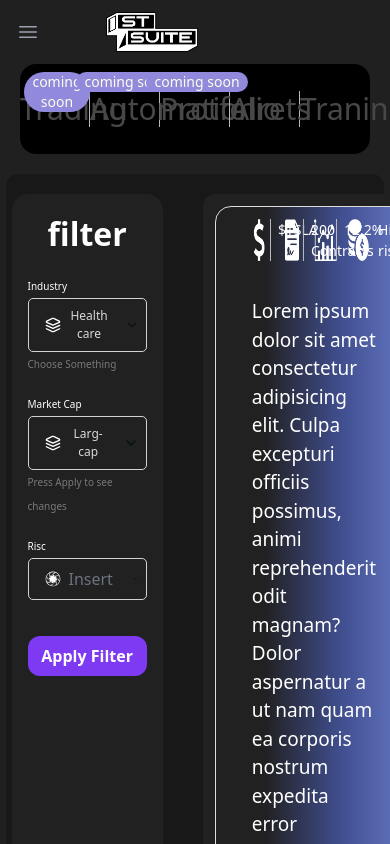
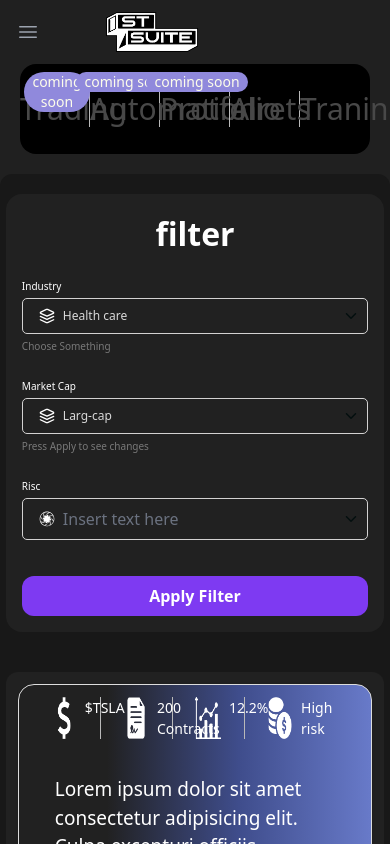
Before and after one commit to Mohammad-abdo/Suite, a React (Vite) app: page / in a window 390 px wide. Shown: the top 844 px of the page. Built offline with nearby package versions, Linux system fonts and the light colour scheme.

Commit message:
update ui responsive

```diff
--- a/src/Components/Home/Home.jsx
+++ b/src/Components/Home/Home.jsx
@@ -4,10 +4,10 @@ import RightSection from './RightSection/RightSection'
 
 const Home = () => {
   return (
-    <div className='w-[97%]  rounded-xl bg-[#181818] py-5 mx-auto mt-5'>
-      <div className="flex gap-10 h-auto  w-[97%] mx-auto ">
+    <div className='w-full sm:w-[97%] gap-10  rounded-xl bg-[#181818] py-5 mx-auto mt-5 '>
+      <div className=" gap-10 h-auto  w-[97%] mx-auto flex flex-col sm:flex-row ">
     {/* Sidebar */}
-      <div className="w-64 bg-[#212121] text-white rounded-2xl">
+    <div className="bg-[#212121] text-white rounded-2xl h-[70%] sm:w-[20%] xl:w-[20%]">
       {/* Sidebar Content */}
       <div className="p-4 text-center">
         <h1 className="text-[32px] text-[#FFFFFF] font-bold font-Inter">filter</h1>
@@ -17,7 +17,7 @@ const Home = () => {
     </div>
 
     {/* Main Content */}
-      <div className="flex-1 items-center bg-[#212121] text-white rounded-xl">
+    <div className="bg-[#212121] text-white rounded-xl flex-1">
       {/* Main Content Area */}
       <div className="p-2">
         <RightSection/>
@@ -25,6 +25,9 @@ const Home = () => {
     </div>
     </div>
     </div>
+
+
+
   )
 }
 
```
Lines whose indentation alone changed are shown as unchanged.
